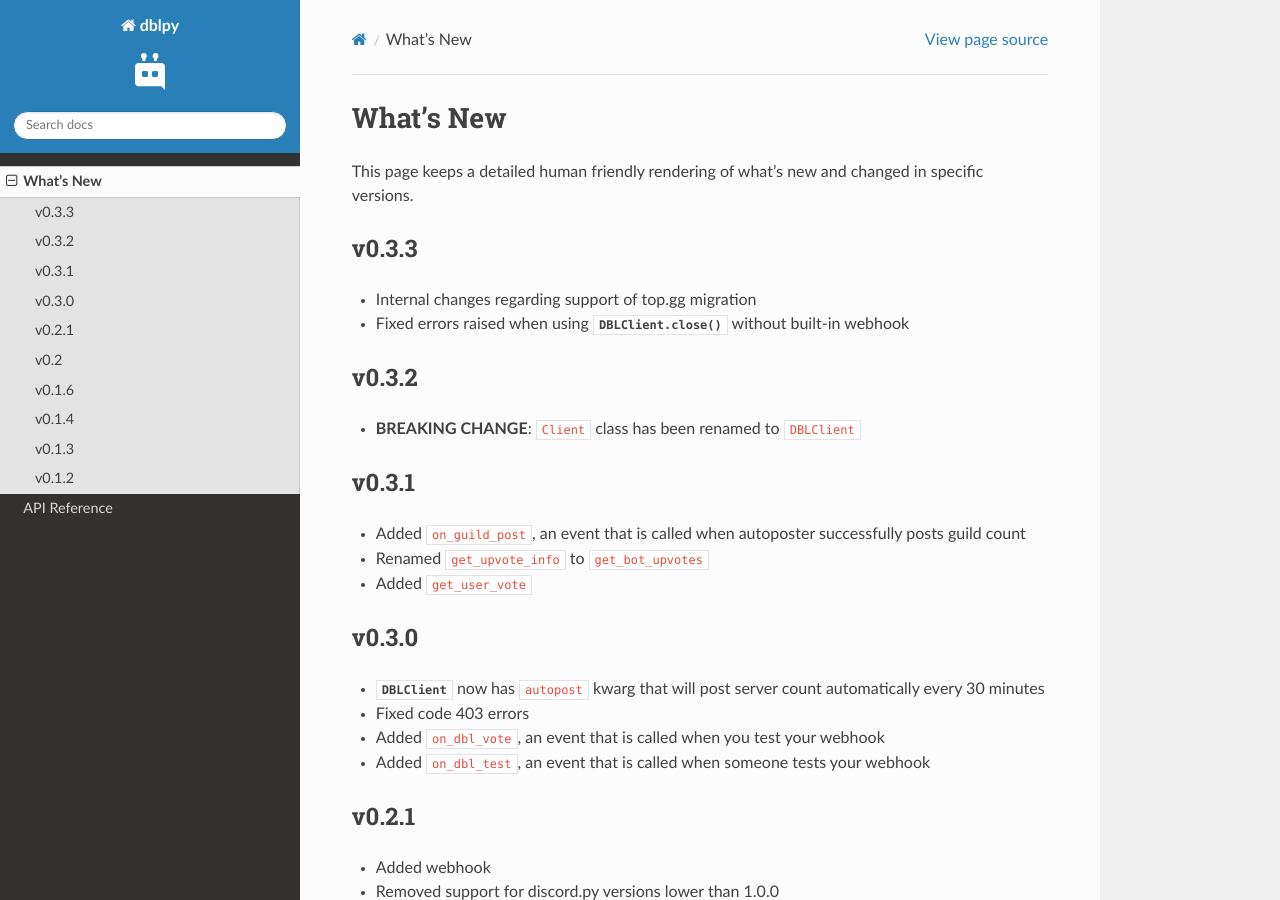
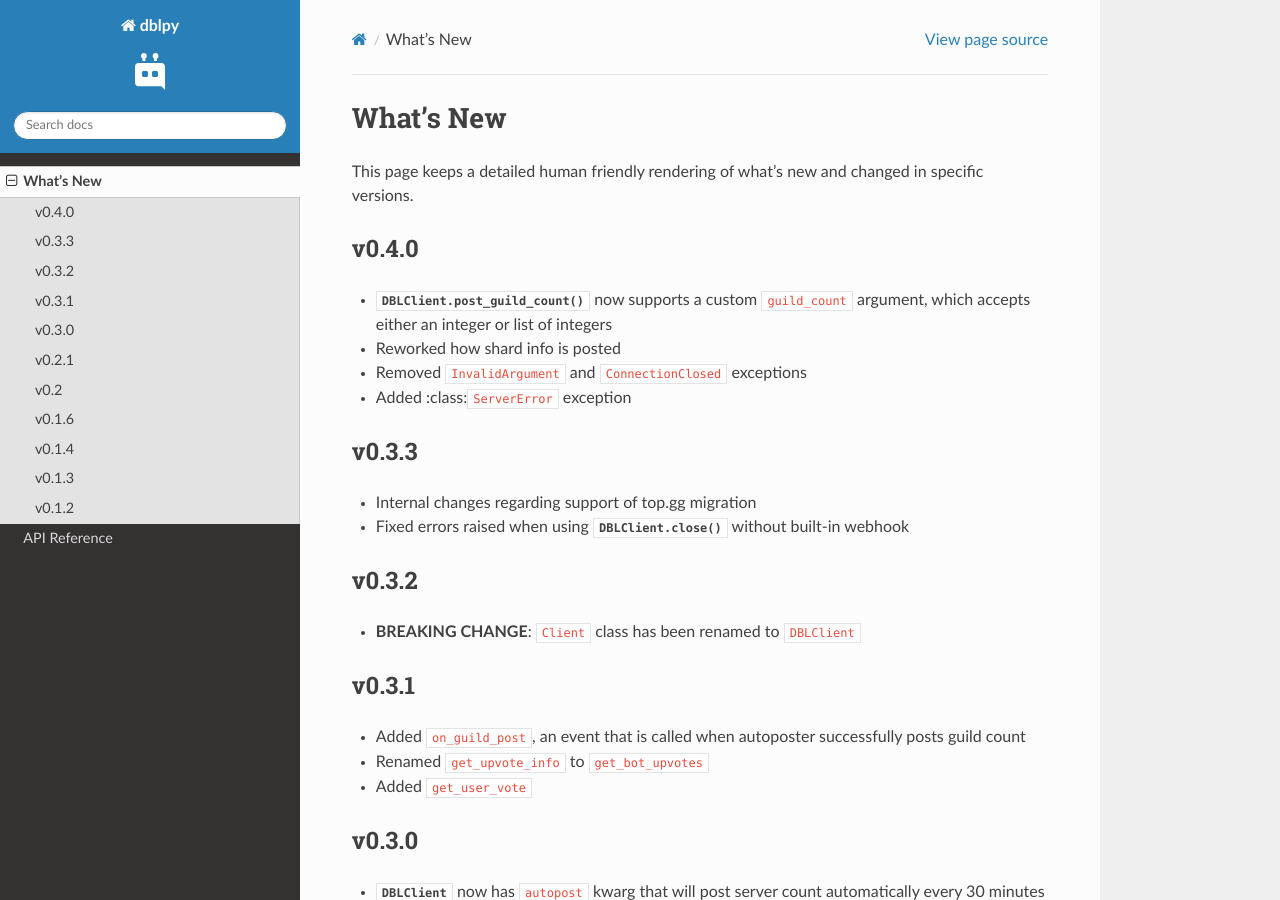
Before and after one commit to Top-gg-Community/python-sdk, a Sphinx documentation site: the page built from docs/whats_new.rst, in a window 1280 px wide and 900 px high. Built offline with Sphinx 7.4.7 and the Read the Docs theme 2.0.0, drawn with Linux system fonts in a browser that asks for light colours.

Commit message:
Added changelog for version 0.4.0

```diff
--- a/docs/whats_new.rst
+++ b/docs/whats_new.rst
@@ -5,10 +5,16 @@
 What's New
 ==========
 
-This page keeps a detailed human friendly rendering of what's new and changed
-in specific versions.
+This page keeps a detailed human friendly rendering of what's new and changed in specific versions.
 
 .. _changelog:
+
+v0.4.0
+------
+* :meth:`DBLClient.post_guild_count` now supports a custom ``guild_count`` argument, which accepts either an integer or list of integers
+* Reworked how shard info is posted
+* Removed ``InvalidArgument`` and ``ConnectionClosed`` exceptions
+* Added :class:``ServerError`` exception
 
 v0.3.3
 ------
```
